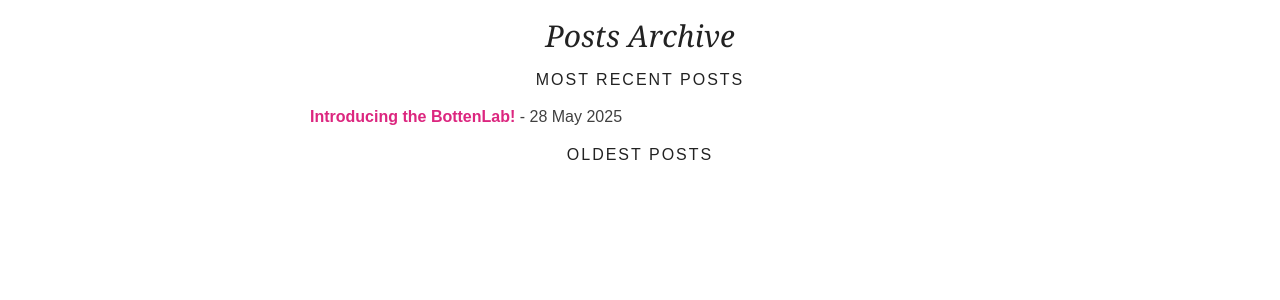
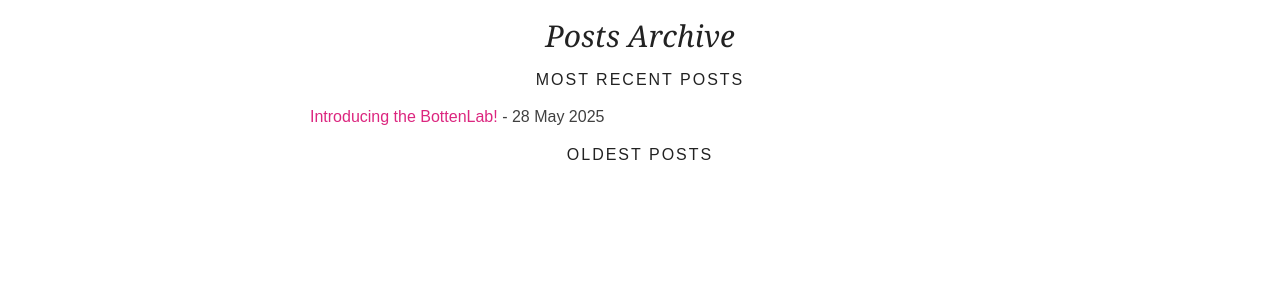
Before and after one commit to Bottenlab/bottenlab.github.io, a Jekyll site: the page built from _pages/archive.md, in a window 1280 px wide. Shown: the part 163-463 px from the top of the page. Built offline with Jekyll 4.4.1, drawn with Linux system fonts in a browser that asks for light colours; some web fonts are replaced.

Commit message:
fix ugly bold

```diff
--- a/assets/style.scss
+++ b/assets/style.scss
@@ -15,7 +15,7 @@
 
 @import url('https://fonts.googleapis.com/css?family=Roboto');
 // @import url('https://fonts.googleapis.com/css?family=Playfair+Display:600italic|Work+Sans:300');
-@import url('https://fonts.googleapis.com/css?family=Playfair+Display:600italic:400italic|Alegreya+Sans:300');
+@import url('https://fonts.googleapis.com/css?family=Playfair+Display:600italic:400italic|Alegreya+Sans:300:400');
 
 $displayhead: 'Playfair Display', Georgia, serif;
 $subheadbody: 'Alegreya Sans', sans-serif;
@@ -32,7 +32,7 @@ body {
   font-family: $subheadbody;
   color: #404040;
   line-height: 1.4;
-  //font-weight: 300;
+  font-weight: 300;
   font-size: 16px;
   height: 100%;
 }
@@ -109,6 +109,7 @@ h4 {
 p {
   margin: 15px 0;
   font-family: $subheadbody;
+  font-weight: 300;
 }
 
 table {
@@ -127,7 +128,7 @@ table tr:nth-child(2n) {
 }
 
 table tr th {
-	font-weight: bold;
+	font-weight: 400;
 	border: 1px solid #cccccc;
 	text-align: left;
 	margin: 0;
@@ -237,7 +238,7 @@ em, i {
 }
 
 strong, b {
-  font-weight: bold;
+  font-weight: 400;
 }
 
 img {
```
